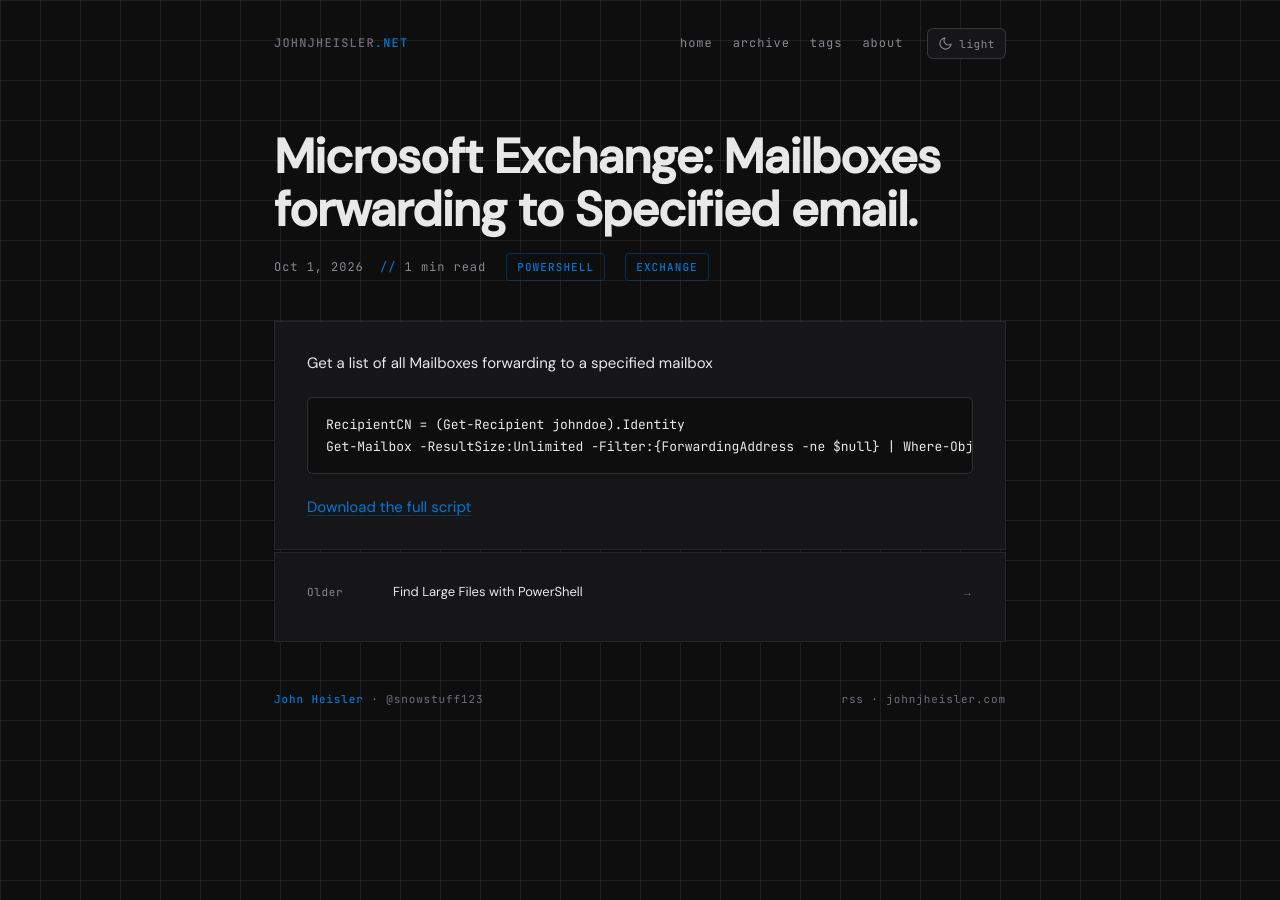
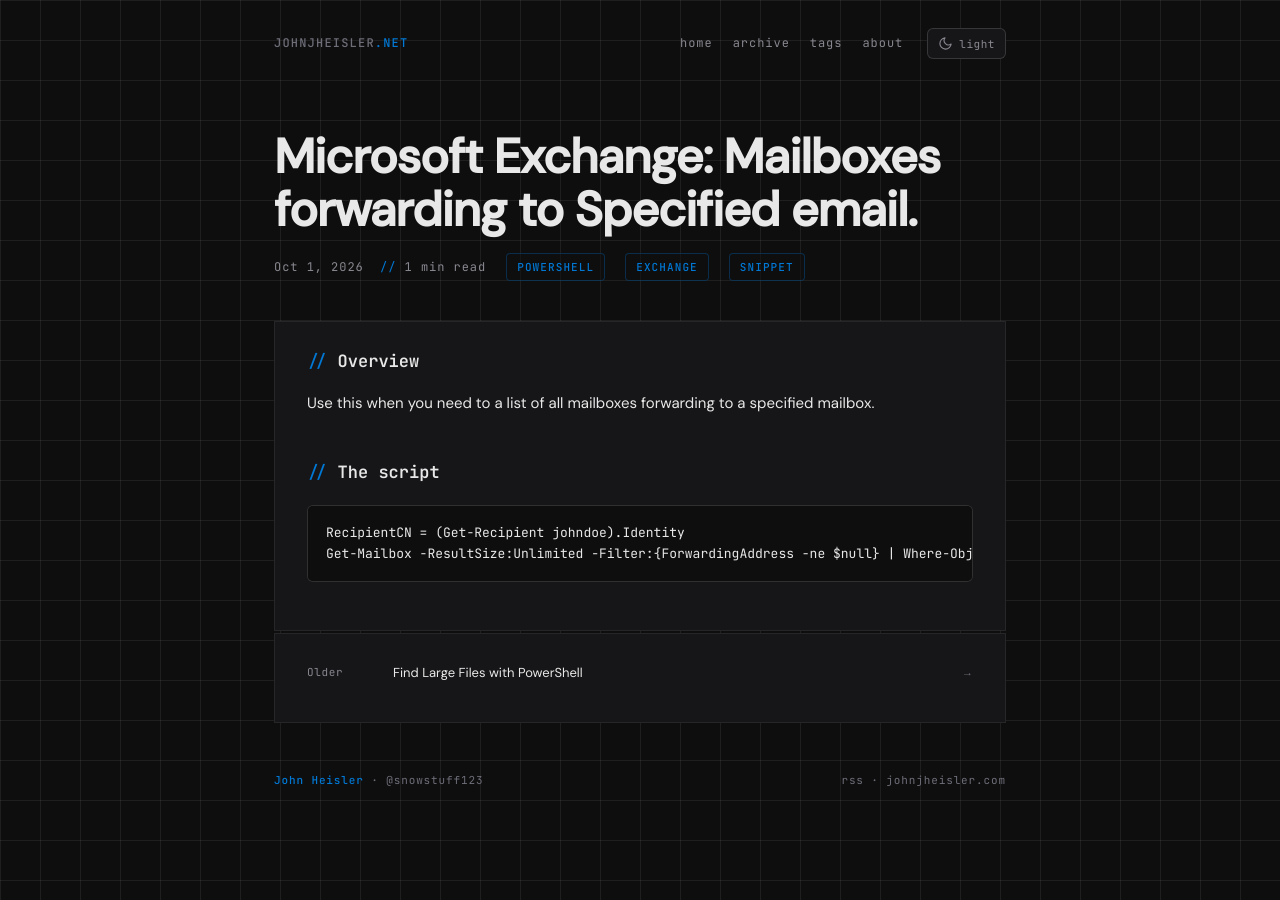
Before and after one commit to Snowstuff123/snowstuff123.github.io, a Jekyll site: the page built from _posts/2026-10-01-mailbox-forwarding.md, in a window 1280 px wide. Built offline with Jekyll 4.4.1, drawn with Linux system fonts in a browser that asks for light colours.

Commit message:
Update 2026-10-01-mailbox-forwarding.md

````diff
--- a/_posts/2026-10-01-mailbox-forwarding.md
+++ b/_posts/2026-10-01-mailbox-forwarding.md
@@ -2,14 +2,15 @@
 layout: post
 title: "Microsoft Exchange: Mailboxes forwarding to Specified email."
 date: 2026-10-01
-tags: [powershell, exchange]
+description: A short pipeline that finds files over a size threshold and lists the biggest ones first.
+tags: [powershell, exchange, snippet]
 ---
+## Overview
+Use this when you need to a list of all mailboxes forwarding to a specified mailbox.
 
-Get a list of all Mailboxes forwarding to a specified mailbox
+## The script
 
 ```PowerShell
 RecipientCN = (Get-Recipient johndoe).Identity
 Get-Mailbox -ResultSize:Unlimited -Filter:{ForwardingAddress -ne $null} | Where-Object {$_.ForwardingAddress -eq $RecipientCN}
 ```
-
-[Download the full script](https://github.com/yourusername/powershell-scripts/blob/main/Find-LargeFiles.ps1)
````
